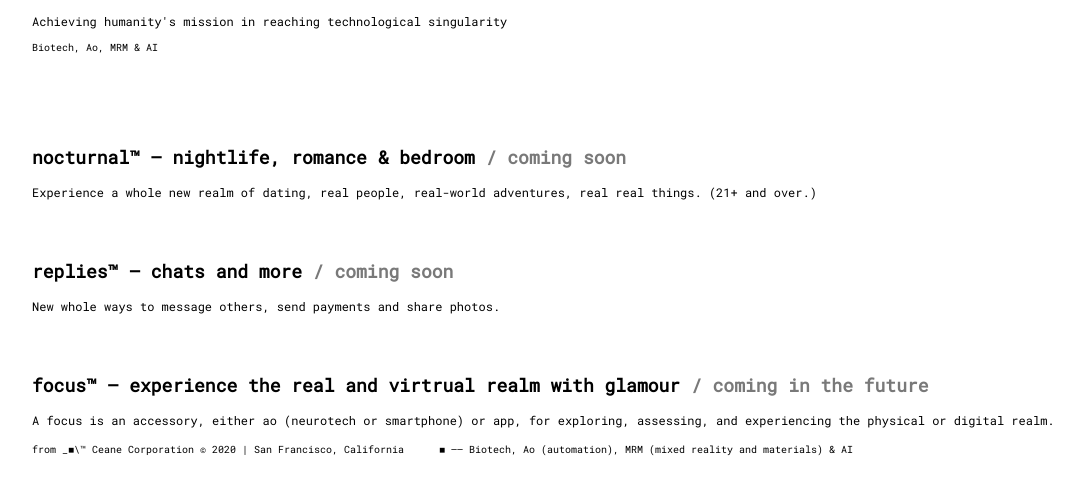
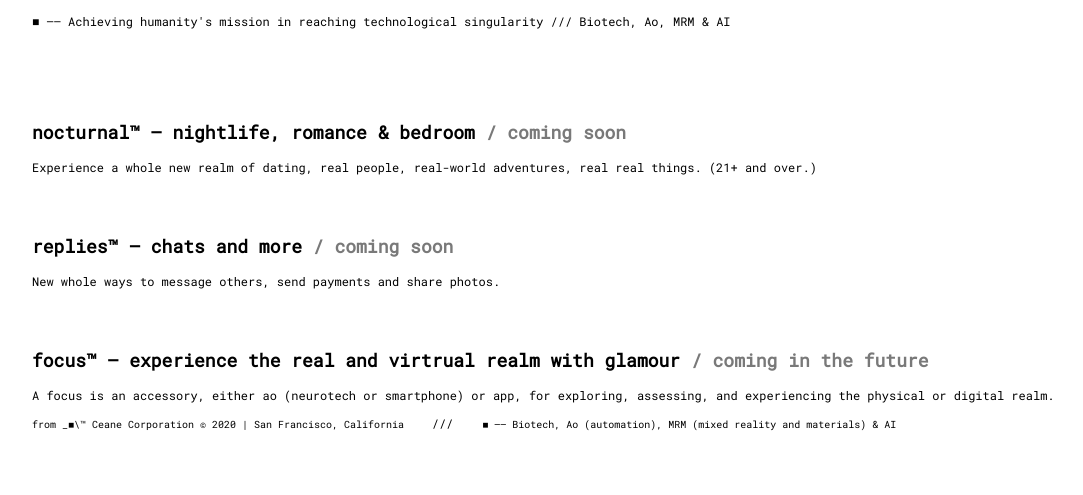
Before and after one commit to ceane/static, a plain HTML site: page index.html in a window 1280 px wide. Shown: the part 87-582 px from the top of the page, without its empty margins (4-1087 px from the left). Drawn offline with Linux system fonts and the light colour scheme.

Commit message:
Update index.html

```diff
--- a/index.html
+++ b/index.html
@@ -32,8 +32,7 @@
     <main class="grid">
       <header>
         <h1>_■\™ Ceane Corporation</h1>
-        <p>Achieving humanity's mission in reaching technological singularity</p>
-        <p><small>Biotech, Ao, MRM & AI</small></p>
+        <p>■ –– Achieving humanity's mission in reaching technological singularity /// Biotech, Ao, MRM & AI</p>
       </header>
       <br />
       <br />
@@ -57,7 +56,7 @@
         <small>
           from _■\™ Ceane Corporation © 2020 | San Francisco, California
         </small>
-        &nbsp;&nbsp;&nbsp;
+        &nbsp;&nbsp;&nbsp;///&nbsp;&nbsp;&nbsp;
         <small>
           ■ –– Biotech, Ao (automation), MRM (mixed reality and materials) & AI
         </small>
```
